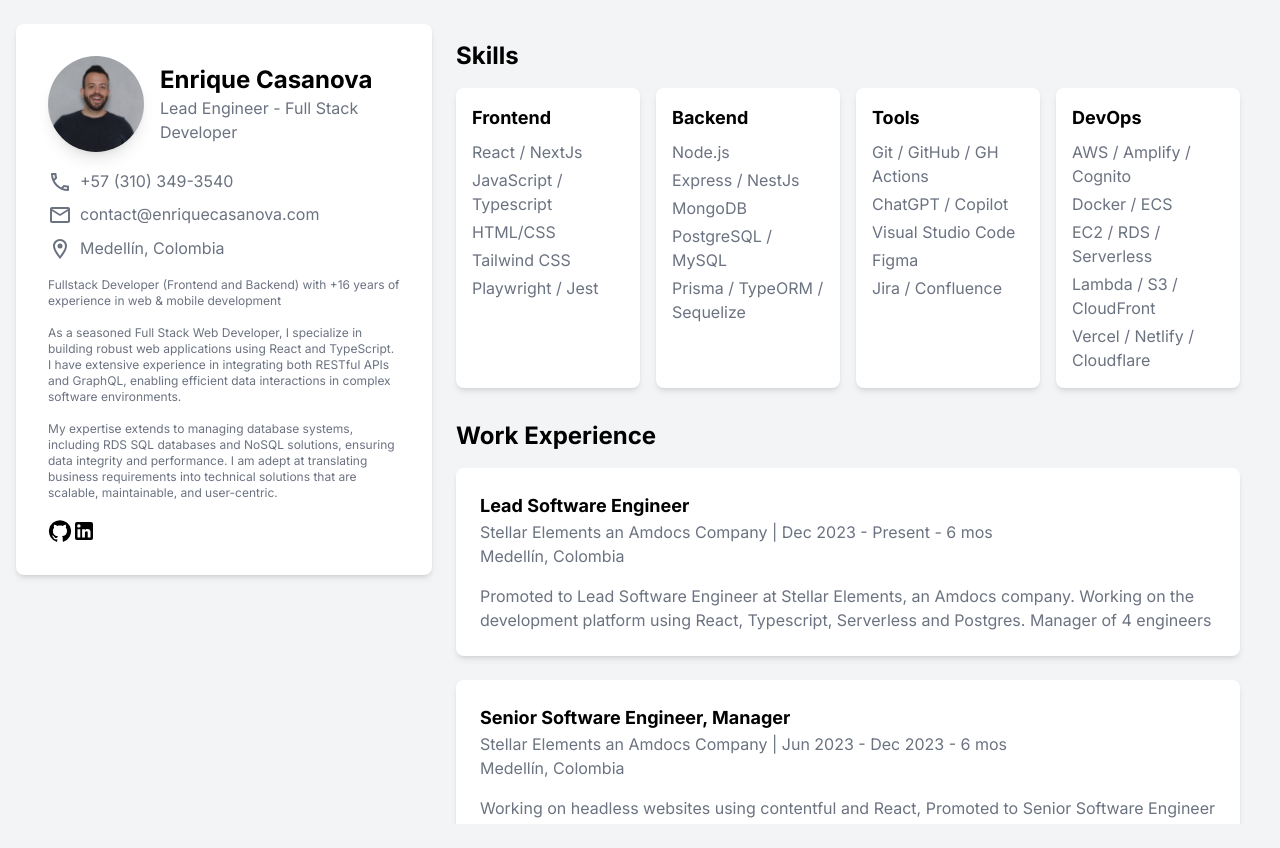
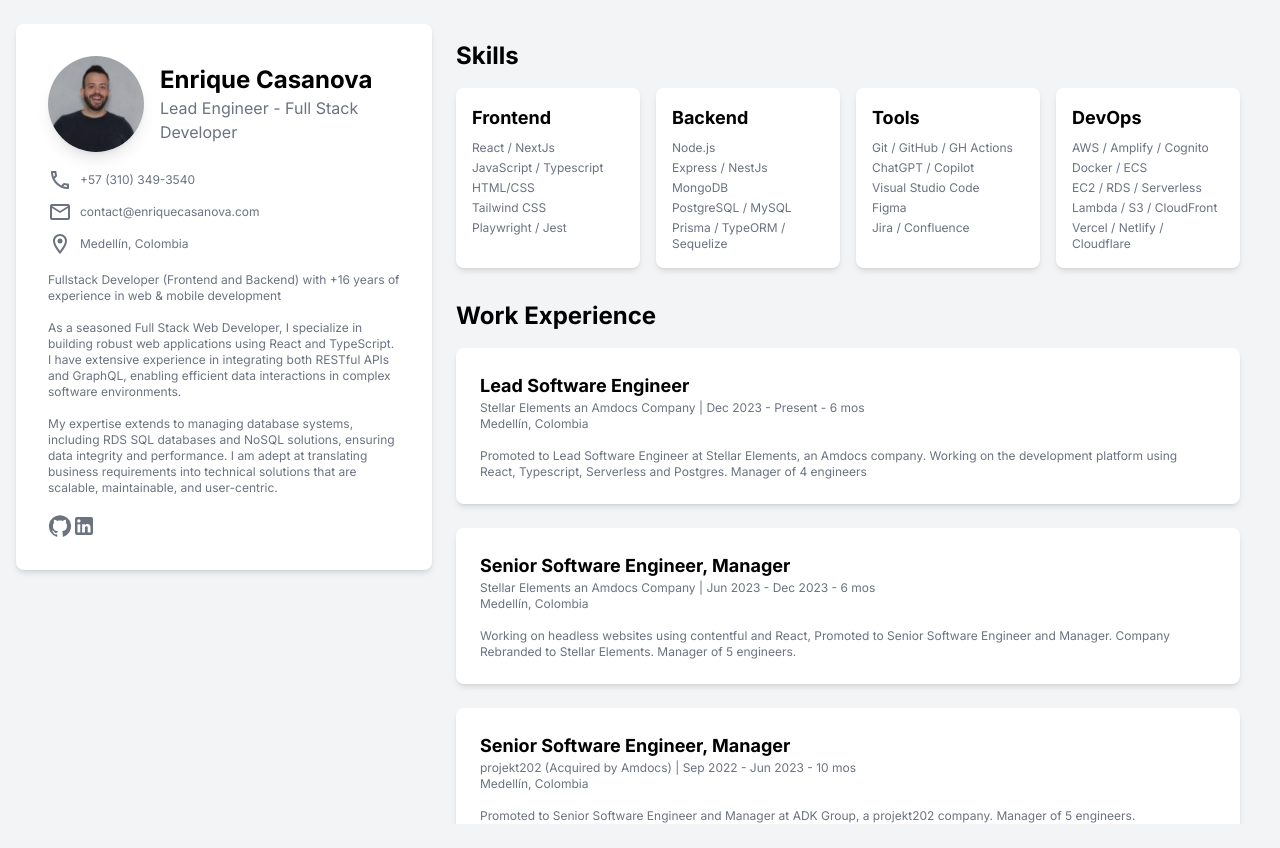
Before and after one commit to ecasanova/website, a Next.js app: page / in a window 1280 px wide. Built offline with nearby package versions, Linux system fonts and the light colour scheme.

Commit message:
chore: Update Card, Curriculum, and Icon components

```diff
--- a/src/components/Card.jsx
+++ b/src/components/Card.jsx
@@ -4,9 +4,9 @@
     return (
         <div className="bg-white dark:bg-gray-800 rounded-lg p-6 shadow-md">
             <h3 className="text-lg font-bold">{title}</h3>
-            <p className="text-gray-500 dark:text-gray-400"><Link href={companyUrl} target="_blank">{company}</Link> | {date}</p>
-            <p className="text-gray-500 dark:text-gray-400">{city}</p>
-            <ul className="mt-4 space-y-2 text-gray-500 dark:text-gray-400">
+            <p className="text-gray-500 dark:text-gray-400 text-xs"><Link href={companyUrl} target={ (companyUrl === "#") ? "_self" : "_blank" } className={ (companyUrl === "#") ? "hover:initial" : "hover:underline" }>{company}</Link> | {date}</p>
+            <p className="text-gray-500 dark:text-gray-400 text-xs">{city}</p>
+            <ul className="mt-4 space-y-2 text-gray-500 dark:text-gray-400 text-xs">
             <li><p>{description}</p></li>
             </ul>
         </div>
--- a/src/components/Curriculum.jsx
+++ b/src/components/Curriculum.jsx
@@ -9,7 +9,7 @@
       <div className="fluid-container mx-auto px-4">
         <div className="grid md:grid-cols-[1fr_2fr]">
           <Sidebar />
-          <div className="space-y-8 md:space-y-8 lg:space-y-8 md:overflow-scroll md:h-screen md:my-6 md:px-6 sm:pt-4">
+          <div className="space-y-8 md:space-y-8 lg:space-y-8 md:overflow-scroll md:h-screen md:my-6 md:px-6 pt-4">
             <div>
               <h2 className="text-2xl font-bold mb-4">Skills</h2>
               <div className="grid grid-cols-2 md:grid-cols-2 lg:grid-cols-4 gap-4">
@@ -141,7 +141,7 @@
                   companyUrl='https://www.cinex.com.ve/'
                   date="Nov 2013 - Oct 2014 · 1 yr"
                   city="Caracas, Venezuela"
-                  description="irect multidisciplinary team for the Management of Innovation Projects and Adaptation of the
+                  description="Direct multidisciplinary team for the Management of Innovation Projects and Adaptation of the
                   Cinex's technological and transactional sales platform.
                   Management of content projects and digital solutions in support of the different Managements of the Evenpro Group - Cinex.
                   Skills: PHP, MySQL, RestApi, Vista Cinema, Soap, Online payments.
--- a/src/components/Icon.jsx
+++ b/src/components/Icon.jsx
@@ -10,19 +10,19 @@
 export function Icon({ type, href="#" }) {
     switch (type) {
         case "github":
-            return (<Link href={href} target="_blank"><GitHub /></Link>)
+            return (<Link href={href} target={ (href === "#") ? "_self" : "_blank" }><GitHub className="text-gray-500 hover:text-black" /></Link>)
         case "linkedin":
-            return (<Link href={href} target="_blank"><LinkedInLogoIcon /></Link>)
+            return (<Link href={href} target={ (href === "#") ? "_self" : "_blank" }><LinkedInLogoIcon className="text-gray-500 hover:text-black" /></Link>)
         case "twitter":
-            return (<Link href={href} target="_blank"><TwitterLogoIcon /></Link>)
+            return (<Link href={href} target={ (href === "#") ? "_self" : "_blank" }><TwitterLogoIcon className="text-gray-500" /></Link>)
         case "phone":
-            return (<Link href={href} target="_blank"><PhoneIcon /></Link>)
+            return (<Link href={href} target={ (href === "#") ? "_self" : "_blank" }><PhoneIcon className="text-gray-500" /></Link>)
         case "mail":
-            return (<Link href={href} target="_blank"><MailIcon /></Link>)
+            return (<Link href={href} target={ (href === "#") ? "_self" : "_blank" }><MailIcon className="text-gray-500" /></Link>)
         case "location":
-            return (<Link href={href} target="_blank"><LocationOnOutlinedIcon /></Link>)
+            return (<Link href={href} target={ (href === "#") ? "_self" : "_blank" }><LocationOnOutlinedIcon className="text-gray-500" /></Link>)
         case "facebook":
-            return (<Link href={href} target="_blank"><Facebook /></Link>)
+            return (<Link href={href} target={ (href === "#") ? "_self" : "_blank" }><Facebook className="text-gray-500" /></Link>)
         default:
             return <></>;
     }
--- a/src/components/Skills.jsx
+++ b/src/components/Skills.jsx
@@ -2,7 +2,7 @@
     return (
         <div className="bg-white dark:bg-gray-800 rounded-lg p-4 shadow-md">
             <h3 className="text-lg font-bold">{title}</h3>
-            <ul className="mt-2 space-y-1 text-gray-500 dark:text-gray-400">
+            <ul className="mt-2 space-y-1 text-gray-500 dark:text-gray-400 text-xs">
                 {skills.map((skill, index) => (
                     <li key={index}>
                         <p>{skill}</p>
--- a/src/components/TextIcon.jsx
+++ b/src/components/TextIcon.jsx
@@ -3,8 +3,8 @@
 
 export function TextIcon({ type, text, href="#" }) {
     return (
-        <p className="flex items-center space-x-2 text-gray-500 dark:text-gray-400">
-            <Icon type={type} href={href}/><span><Link href={href} target="_blank">{text}</Link></span>
+        <p className="flex items-center space-x-2 text-gray-500 dark:text-gray-400 text-xs">
+            <Icon type={type} href={href}/><span><Link href={href} className={ (href === "#") ? "hover:initial" : "hover:underline" } target={(href === "#") ? "_self": "_blank" }>{text}</Link></span>
         </p>
     )
 }
```
